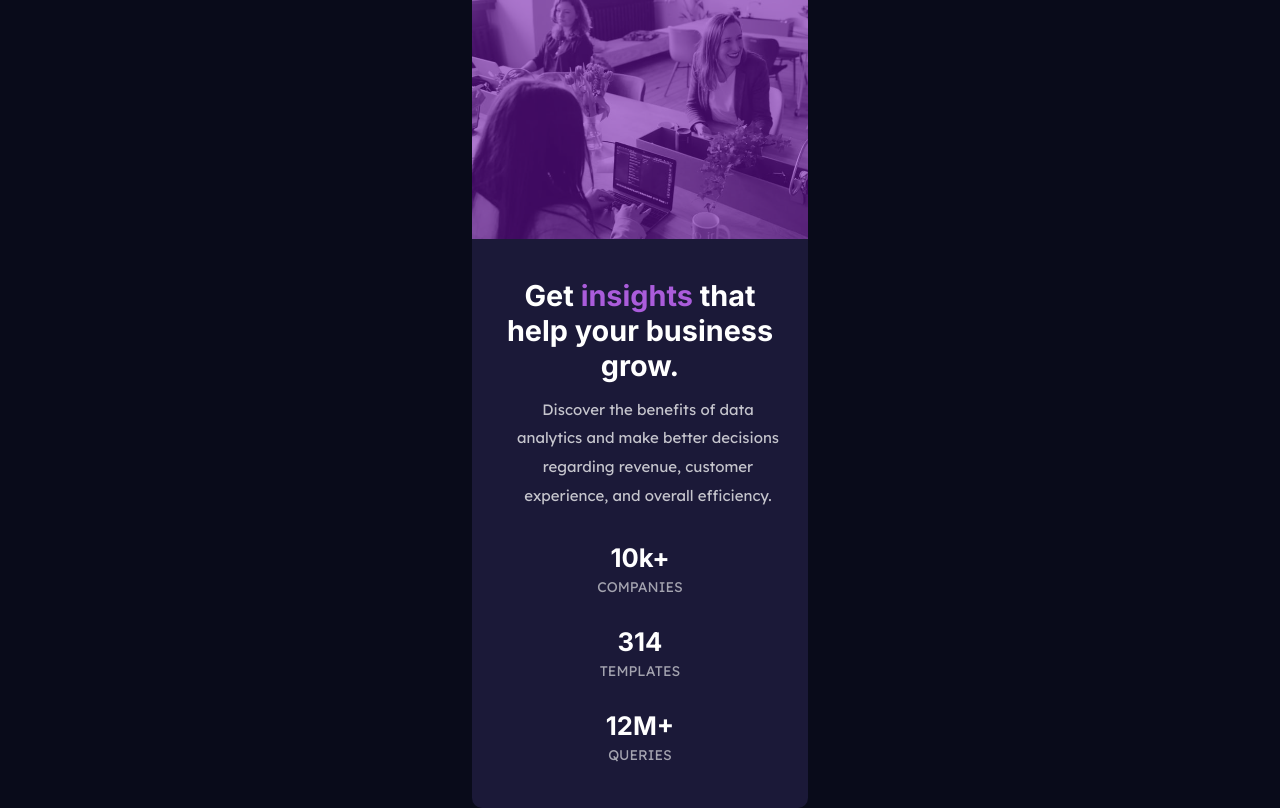
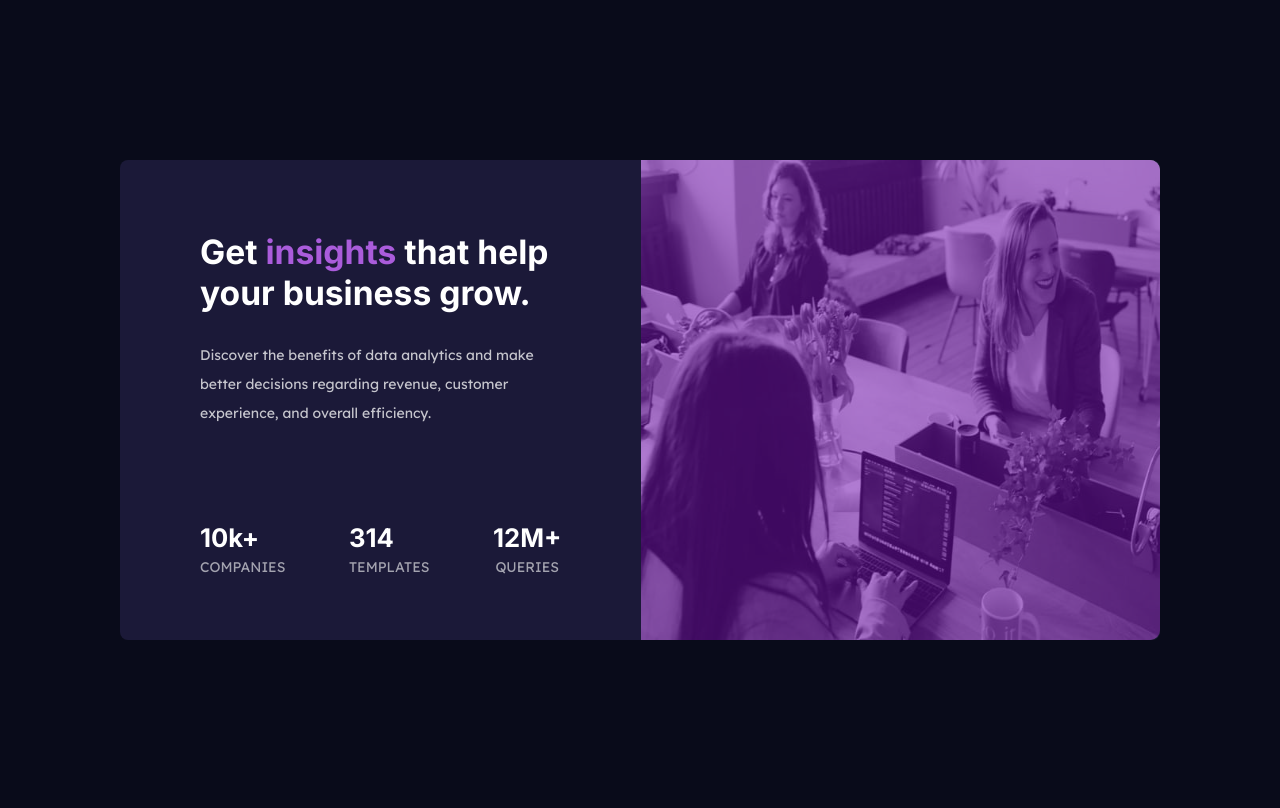
Before and after one commit to the-rabblerouser/frontend-Mentor-Stats-Preview-Card-Component, a Next.js app: page / in a window 1280 px wide. Built offline with nearby package versions, Linux system fonts and the light colour scheme.

Commit message:
removed unneeded styles files. Moved all styled components back to index.js

```diff
--- a/pages/index.js
+++ b/pages/index.js
@@ -1,8 +1,8 @@
+import styled from 'styled-components';
 import Image from 'next/image';
 
-import styled from 'styled-components';
-
 import cardHeader from '../public/image-header-mobile.jpg';
+import { Container, Card } from '../styled-components/Card.styled';
 
 export default function Home() {
 	const Container = styled.div`
@@ -18,6 +18,34 @@ export default function Home() {
 		border-radius: 10px;
 		height: 51rem;
 		width: 21rem;
+
+		@media (min-width: 500px) {
+			display: flex;
+			flex-direction: row-reverse;
+			background: hsl(244, 38%, 16%);
+			border-radius: 8px;
+			height: 30rem;
+			width: 65rem;
+		}
+	`;
+
+	const ImageContainer = styled.div`
+		@media (min-width: 500px) {
+			display: flex;
+			border-radius: 0px 10px 10px 0px;
+			width: 33rem;
+			height: 30rem;
+		}
+	`;
+
+	const StyledImage = styled(Image)`
+		position: relative;
+		border-radius: 10px 10px 0 0;
+
+		@media (min-width: 500px) {
+			border-radius: 0px 10px 10px 0px;
+			height: 30rem;
+		}
 	`;
 
 	const ImageOverlay = styled.div`
@@ -28,18 +56,39 @@ export default function Home() {
 		z-index: 1;
 		border-radius: 10px 10px 0 0;
 		filter: opacity(0.55) brightness(0.4) saturate(3.1);
+
+		@media (min-width: 500px) {
+			background: hsl(277, 64%, 61%);
+			position: absolute;
+			height: 30rem;
+			width: 32.4rem;
+			z-index: 1;
+			border-radius: 0px 10px 10px 0px;
+			filter: opacity(0.55) brightness(0.4) saturate(3.1);
+		}
 	`;
 
-	const StyledImage = styled(Image)`
-		border-radius: 10px 10px 0 0;
+	const StatContainer = styled.div`
+		@media (min-width: 500px) {
+			display: flex;
+			flex-direction: row;
+			justify-content: space-between;
+			margin-top: 4rem;
+		}
 	`;
-	``;
 
 	const TextContainer = styled.div`
 		display: flex;
 		flex-direction: column;
 		width: 100%;
 		padding: 1rem 1.5rem 0rem 1.5rem;
+
+		@media (min-width: 500px) {
+			display: flex;
+			padding: 3rem 5rem 1rem 5rem;
+			height: 100%;
+			width: 33rem;
+		}
 	`;
 
 	const MainHeading = styled.h1`
@@ -49,6 +98,11 @@ export default function Home() {
 		text-align: center;
 		color: hsl(0, 0%, 100%);
 		margin-bottom: 0.8rem;
+
+		@media (min-width: 500px) {
+			text-align: left;
+			font-size: 2.1rem;
+		}
 	`;
 
 	const Span = styled.span`
@@ -66,6 +120,20 @@ export default function Home() {
 		color: hsla(0, 0%, 100%, 0.75);
 		margin-left: 1rem;
 		margin-top: 0;
+
+		@media (min-width: 500px) {
+			text-align: left;
+			margin-left: 0;
+			margin-top: 1rem;
+			font-size: 14px;
+		}
+	`;
+
+	const SingleStatContainer = styled.div`
+		@media (min-width: 500px) {
+			display: flex;
+			flex-direction: column;
+		}
 	`;
 
 	const StatHeading = styled.h1`
@@ -76,6 +144,10 @@ export default function Home() {
 		color: hsl(0, 0%, 100%);
 		margin-bottom: 0;
 		margin-top: 1rem;
+
+		@media (min-width: 500px) {
+			text-align: left;
+		}
 	`;
 
 	const Stat = styled.p`
@@ -91,8 +163,10 @@ export default function Home() {
 		<>
 			<Container>
 				<Card>
+					<ImageContainer>
 						<ImageOverlay />
-					<StyledImage src={cardHeader} height={480} />
+						<StyledImage src={cardHeader} />
+					</ImageContainer>
 					<TextContainer>
 						<MainHeading>
 							Get <Span>insights</Span> that help your business grow.
@@ -101,12 +175,20 @@ export default function Home() {
 							Discover the benefits of data analytics and make better decisions
 							regarding revenue, customer experience, and overall efficiency.
 						</MainParagraph>
+						<StatContainer>
+							<SingleStatContainer>
 								<StatHeading>10k+</StatHeading>
 								<Stat>COMPANIES</Stat>
+							</SingleStatContainer>
+							<SingleStatContainer>
 								<StatHeading>314</StatHeading>
 								<Stat>TEMPLATES</Stat>
+							</SingleStatContainer>
+							<SingleStatContainer>
 								<StatHeading>12M+</StatHeading>
 								<Stat>QUERIES</Stat>
+							</SingleStatContainer>
+						</StatContainer>
 					</TextContainer>
 				</Card>
 			</Container>
```
Also changed, not shown: Components/SingleStat.js (added, +17 -0 lines), styled-components/Card.styled.js (added). Lines whose indentation alone changed are shown as unchanged.
